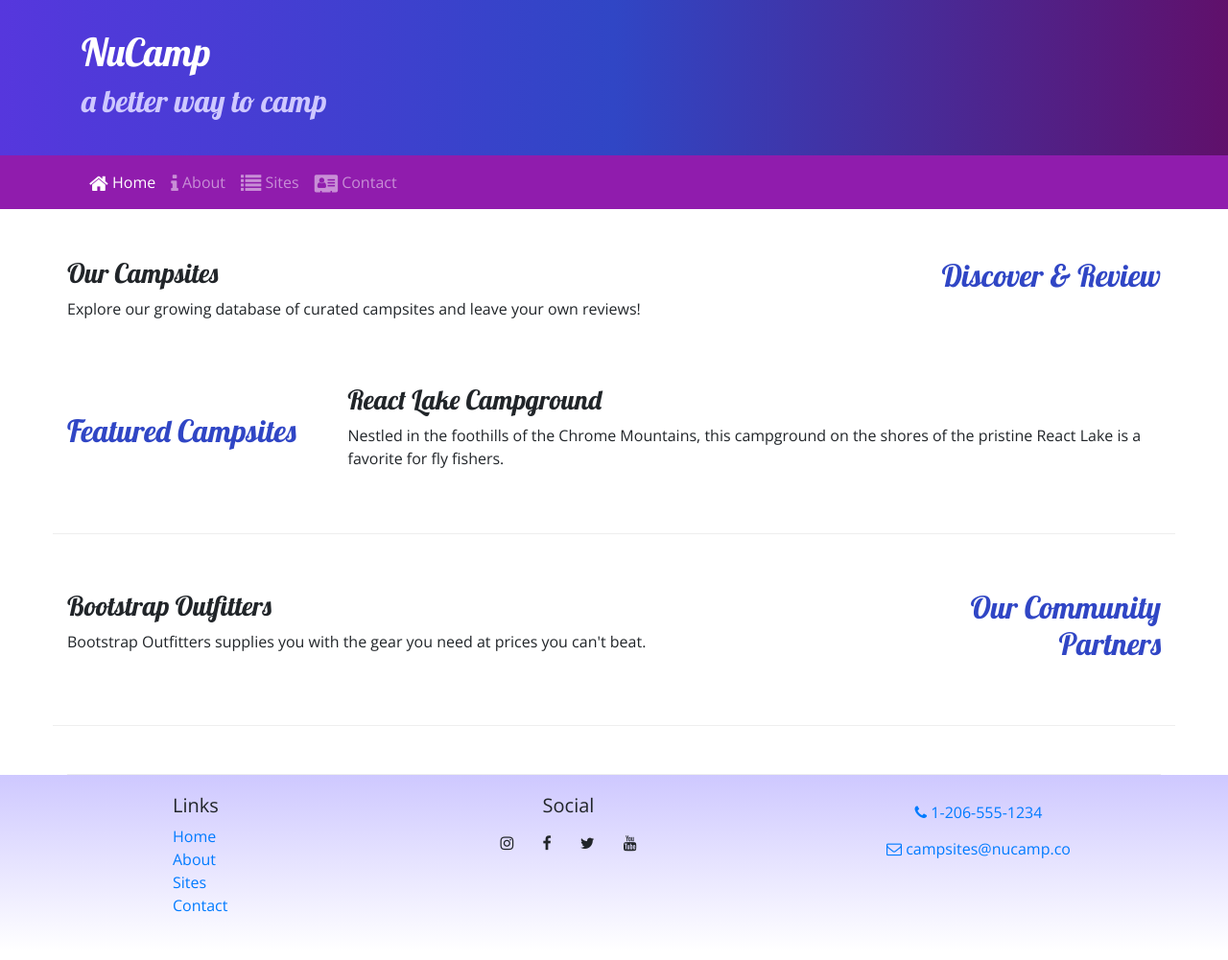
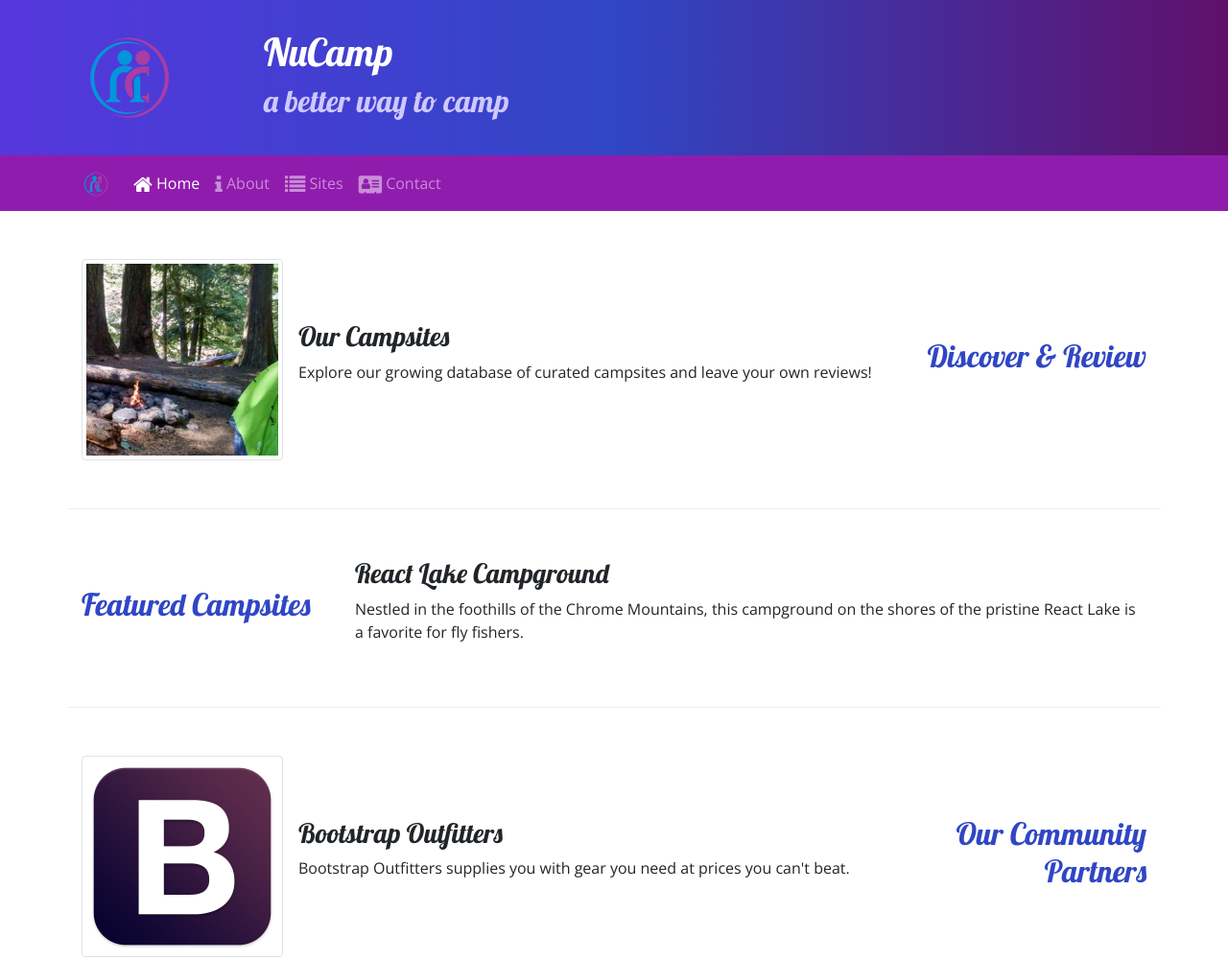
Before and after one commit to jeedeekay/nucampsite, a website: page index.html in a window 1280 px wide. Shown: the top 1001 px of the page at 96% size. Drawn offline with nearby package versions, Linux system fonts and the light colour scheme.

Commit message:
Images and Media

```diff
--- a/index.html
+++ b/index.html
@@ -23,6 +23,9 @@
     <header class="jumbotron jumbotron-fluid">
         <div class="container">
             <div class="row">
+                <div class="col-4 col-sm-3 col-md-2 align-self-center">
+                    <img src="./img/logo.png" class="img-fluid">
+                </div>
                 <div class="col">
                     <h1>NuCamp</h1>
                     <h2>a better way to camp</h2>
@@ -33,7 +36,8 @@
 
     <nav class="navbar navbar-expand-sm navbar-dark sticky-top">
         <div class="container">
-            <button class="navbar-toggler ml-auto" type="button" data-toggle="collapse" data-target="#nucampNavbar">
+            <a class="navbar-brand" href="#"><img src="./img/logo.png" height="30" width="30"></a>
+            <button class="navbar-toggler" type="button" data-toggle="collapse" data-target="#nucampNavbar">
                 <span class="navbar-toggler-icon"></span>
             </button>
             <div class="collapse navbar-collapse" id="nucampNavbar">
@@ -47,14 +51,19 @@
         </div>
     </nav>
 
-    <div class="container row-content align-items-center">
-        <div class="row">
+    <div class="container">
+        <div class="row row-content align-items-center">
             <div class="col-sm-4 order-sm-last col-md-3">
                 <h2 class="text-sm-right">Discover & Review</h2>
             </div>
             <div class="col">
-                <h3>Our Campsites</h3>
-                <p class="d-none d-sm-block">Explore our growing database of curated campsites and leave your own reviews!</p>
+                <div class="media">
+                    <img class="d-flex mr-3 img-thumbnail" src="./img/breadcrumb-trail-thumb.jpg" alt="Breadcrumb Trail">
+                    <div class="media-body align-self-center">
+                        <h3>Our Campsites</h3>
+                        <p class="d-none d-sm-block">Explore our growing database of curated campsites and leave your own reviews!</p>
+                    </div>
+                </div>
             </div>
         </div>
 
@@ -73,8 +82,13 @@
                 <h2 class="text-sm-right">Our Community Partners</h2>
             </div>
             <div class="col">
-                <h3>Bootstrap Outfitters</h3>
-                <p class="d-none d-sm-block">Bootstrap Outfitters supplies you with the gear you need at prices you can't beat.</p>
+                <div class="media">
+                    <img class="d-flex mr-3 img-thumbnail" src="img/bootstrap-thumb.png" alt="Bootstrap Outfitters" />
+                    <div class="media-body align-self-center">
+                        <h3>Bootstrap Outfitters</h3>
+                        <p class="d-none d-sm-block">Bootstrap Outfitters supplies you with gear you need at prices you can't beat.</p>
+                    </div>
+                </div>
             </div>
         </div>
     </div>
```
Also changed, not shown: aboutus.html (+5 -1 lines), contactus.html (+5 -1 lines), img/bootstrap-thumb.png (added), img/breadcrumb-trail-thumb.jpg (added), img/breadcrumb-trail.jpg (added), img/chrome-river-thumb.jpg (added), img/chrome-river.jpg (added), img/logo.png (added), img/react-lake-thumb.jpg (added), img/react-lake.jpg (added).
